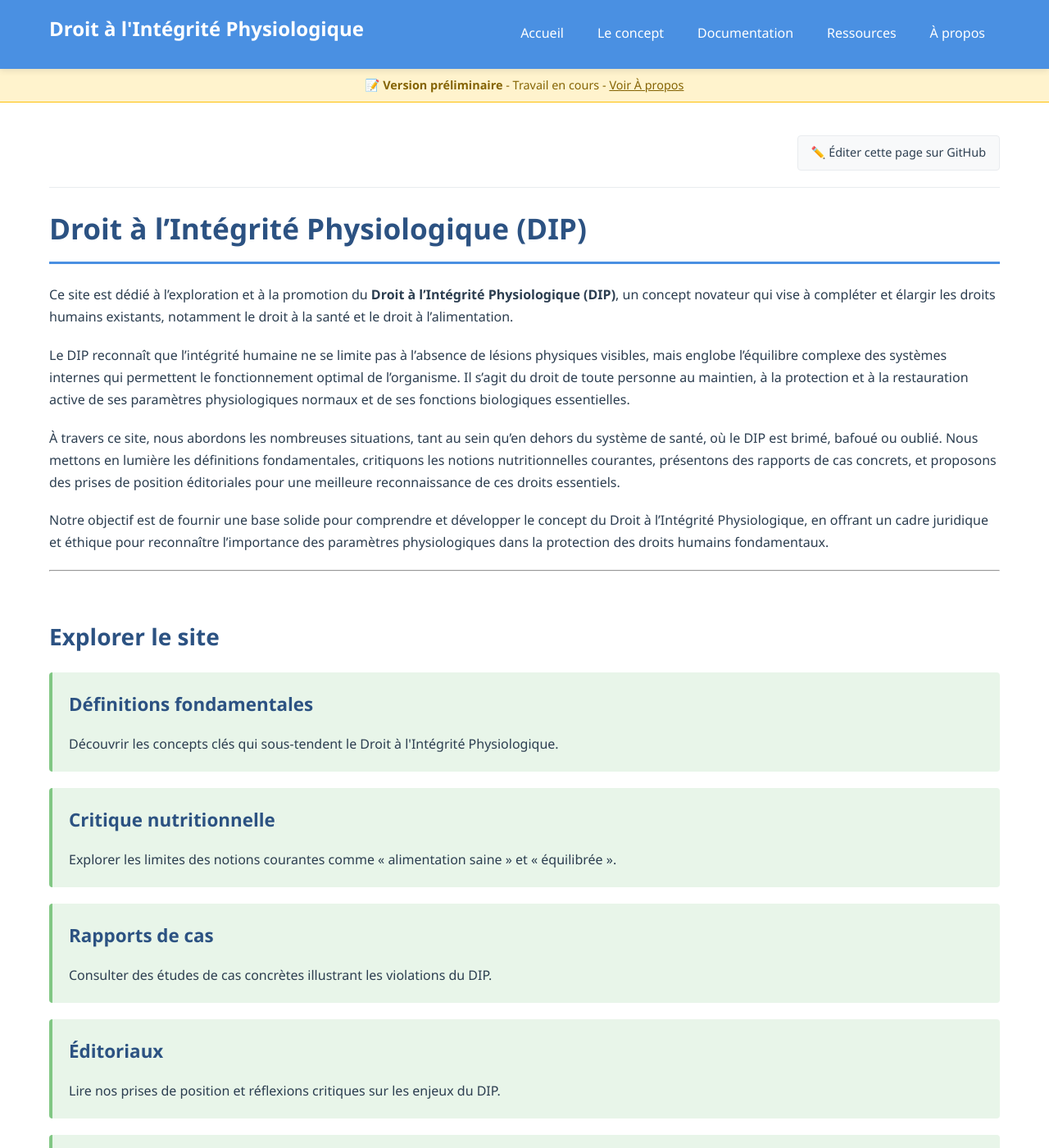
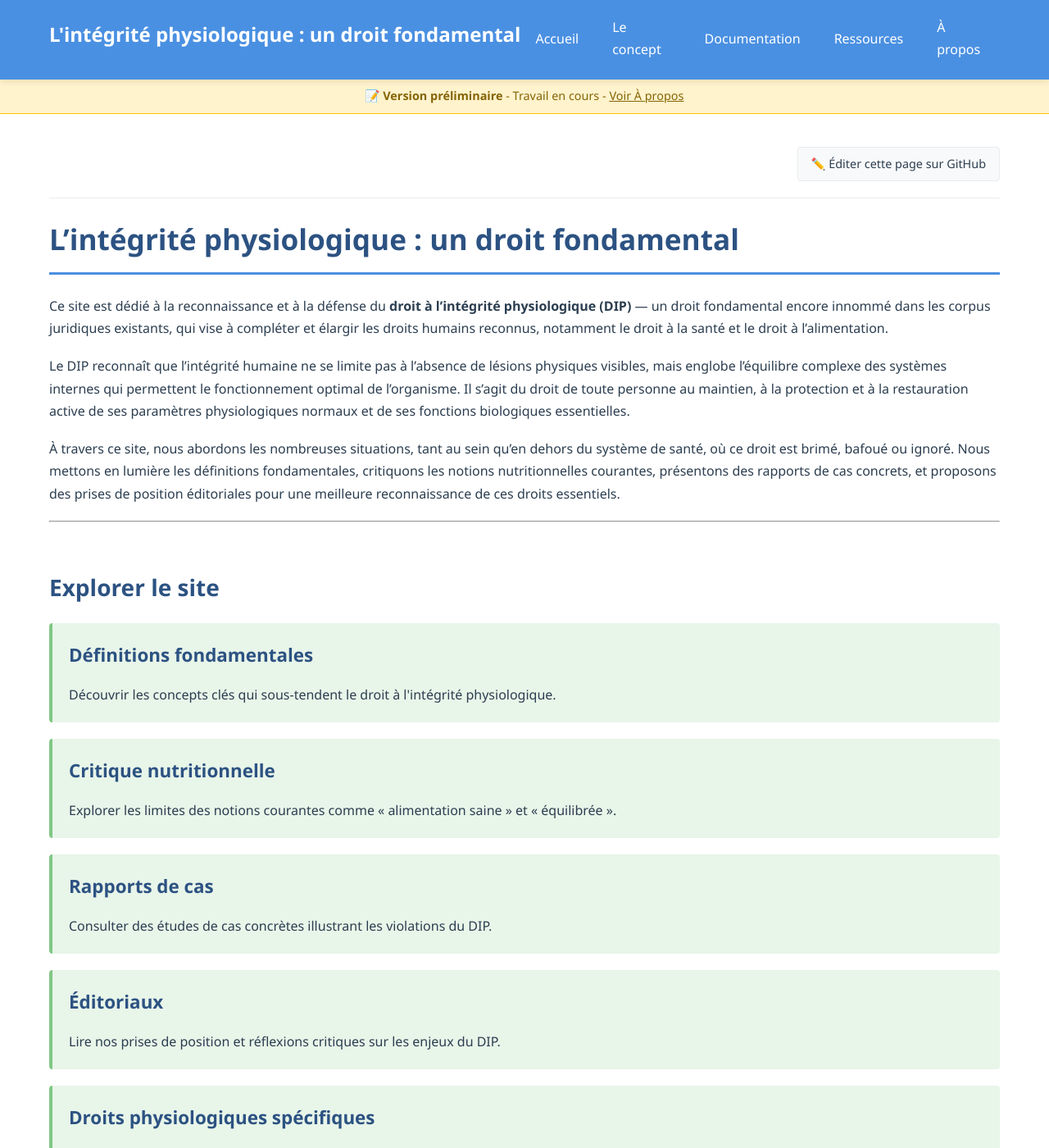
Before and after one commit to PerigGouanvic/droit-integrite-physiologique, a Jekyll site: the page built from index.md, in a window 1280 px wide and 1400 px high. Shown: the whole window at 82% size. Built offline with Jekyll 4.4.1, drawn with Linux system fonts in a browser that asks for light colours; comment, search, counter and statistics services are not loaded; some of the changed text lies outside the part shown.

Commit message:
branding: nouveau titre et description du site — L'intégrité physiologique : un droit fondamental

```diff
--- a/_config.yml
+++ b/_config.yml
@@ -1,7 +1,7 @@
-# Configuration Jekyll pour Droit à l'Intégrité Physiologique
+# Configuration Jekyll pour L'intégrité physiologique : un droit fondamental
 
-title: Droit à l'Intégrité Physiologique
-description: Un cadre juridique et éthique pour reconnaître l'importance des paramètres physiologiques dans la protection des droits humains fondamentaux
+title: "L'intégrité physiologique : un droit fondamental"
+description: "Un cadre juridique et éthique pour la reconnaissance du droit à l'intégrité physiologique (DIP) — l'ensemble des droits physiologiques qui protègent le fonctionnement vivant du corps humain."
 baseurl: "/droit-integrite-physiologique"
 url: "https://periggouanvic.github.io"
 
--- a/index.md
+++ b/index.md
@@ -3,15 +3,13 @@ layout: default
 title: Accueil
 ---
 
-# Droit à l'Intégrité Physiologique (DIP)
+# L'intégrité physiologique : un droit fondamental
 
-Ce site est dédié à l'exploration et à la promotion du **Droit à l'Intégrité Physiologique (DIP)**, un concept novateur qui vise à compléter et élargir les droits humains existants, notamment le droit à la santé et le droit à l'alimentation.
+Ce site est dédié à la reconnaissance et à la défense du **droit à l'intégrité physiologique (DIP)** — un droit fondamental encore innommé dans les corpus juridiques existants, qui vise à compléter et élargir les droits humains reconnus, notamment le droit à la santé et le droit à l'alimentation.
 
 Le DIP reconnaît que l'intégrité humaine ne se limite pas à l'absence de lésions physiques visibles, mais englobe l'équilibre complexe des systèmes internes qui permettent le fonctionnement optimal de l'organisme. Il s'agit du droit de toute personne au maintien, à la protection et à la restauration active de ses paramètres physiologiques normaux et de ses fonctions biologiques essentielles.
 
-À travers ce site, nous abordons les nombreuses situations, tant au sein qu'en dehors du système de santé, où le DIP est brimé, bafoué ou oublié. Nous mettons en lumière les définitions fondamentales, critiquons les notions nutritionnelles courantes, présentons des rapports de cas concrets, et proposons des prises de position éditoriales pour une meilleure reconnaissance de ces droits essentiels.
-
-Notre objectif est de fournir une base solide pour comprendre et développer le concept du Droit à l'Intégrité Physiologique, en offrant un cadre juridique et éthique pour reconnaître l'importance des paramètres physiologiques dans la protection des droits humains fondamentaux.
+À travers ce site, nous abordons les nombreuses situations, tant au sein qu'en dehors du système de santé, où ce droit est brimé, bafoué ou ignoré. Nous mettons en lumière les définitions fondamentales, critiquons les notions nutritionnelles courantes, présentons des rapports de cas concrets, et proposons des prises de position éditoriales pour une meilleure reconnaissance de ces droits essentiels.
 
 ---
 
@@ -19,7 +17,7 @@ Notre objectif est de fournir une base solide pour comprendre et développer le
 
 <div class="card">
 <h3><a href="{{ '/definitions/' | relative_url }}">Définitions fondamentales</a></h3>
-<p>Découvrir les concepts clés qui sous-tendent le Droit à l'Intégrité Physiologique.</p>
+<p>Découvrir les concepts clés qui sous-tendent le droit à l'intégrité physiologique.</p>
 </div>
 
 <div class="card">
@@ -49,5 +47,5 @@ Notre objectif est de fournir une base solide pour comprendre et développer le
 
 <div class="card">
 <h3><a href="{{ '/a-propos/' | relative_url }}">À propos</a></h3>
-<p>En savoir plus sur notre démarche et l'équipe derrière ce projet.</p>
+<p>En savoir plus sur la démarche et les fondements de ce projet.</p>
 </div>
```
